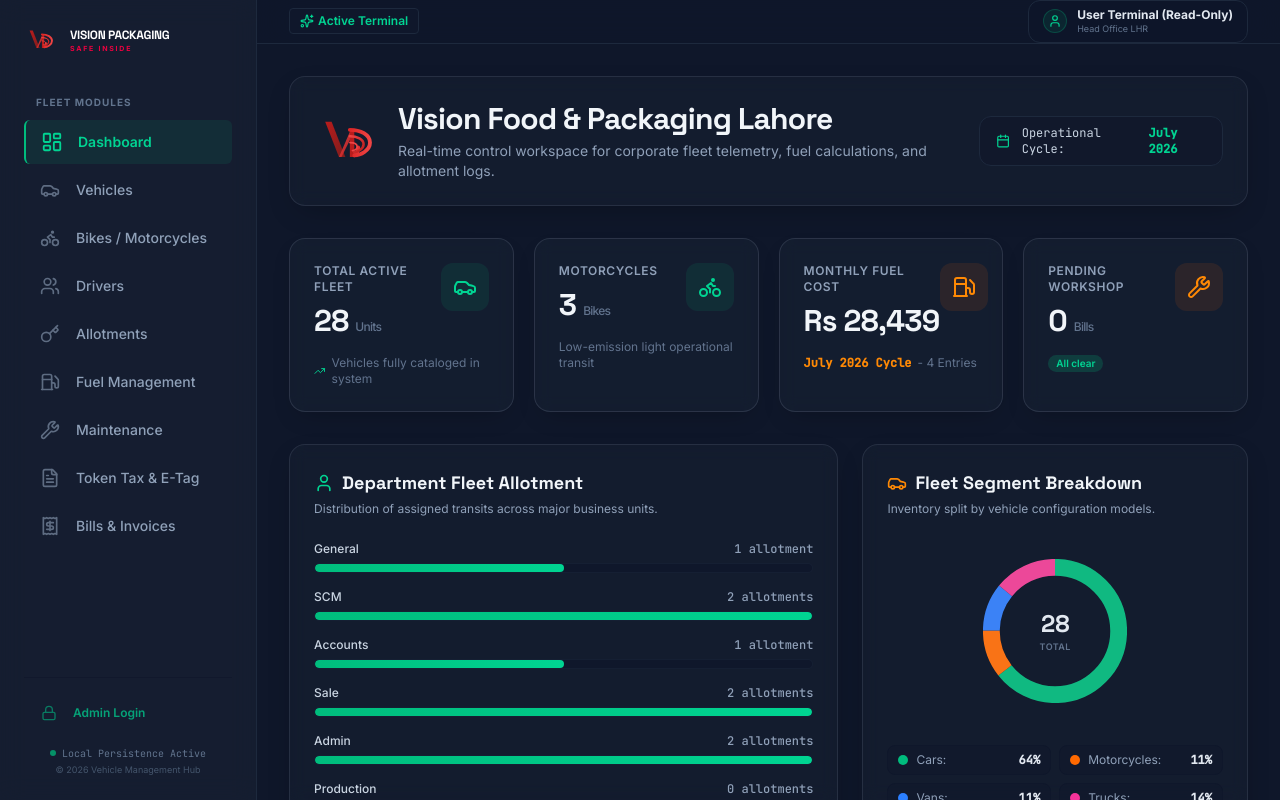
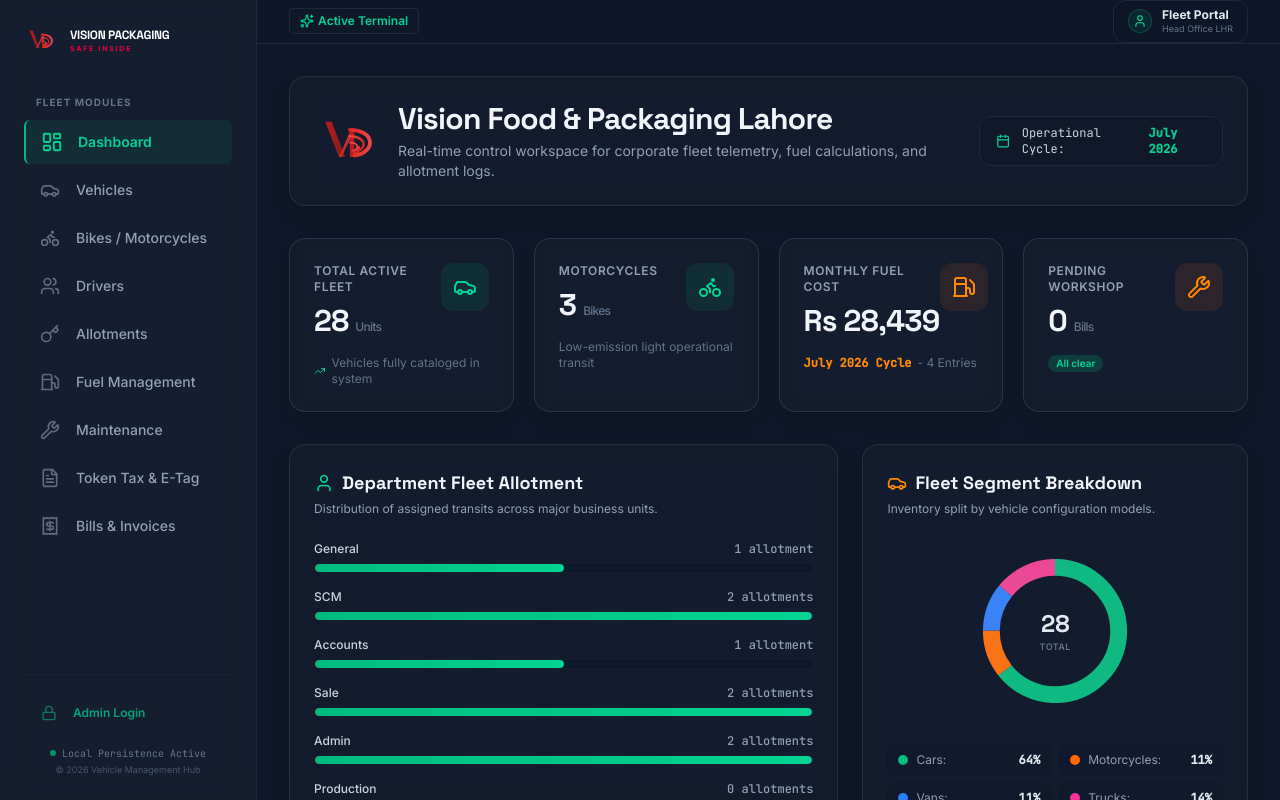
Before and after one commit to visionlahore4-cmd/VP-VMS, a React (Vite) app: page / in a window 1280 px wide. Built offline with nearby package versions, Linux system fonts and the light colour scheme.

Commit message:
refactor: update UI labels for admin session state
Rename terminal display labels for improved clarity
and consistency when switching out of admin mode.

```diff
--- a/src/App.tsx
+++ b/src/App.tsx
@@ -64,7 +64,7 @@ export default function App() {
   const handleLogout = () => {
     sessionStorage.removeItem('portal_role');
     setUserRole('user');
-    addToast('Logged out of Admin session. Switched to read-only mode.', 'info');
+    addToast('Admin mode disabled.', 'info');
   };
 
   // 1. Initial Load & Seed Population
@@ -429,7 +429,7 @@ export default function App() {
               </div>
               <div className="text-left">
                 <span className="text-xs font-bold text-slate-200 block leading-tight">
-                  {isAdmin ? 'Admin Terminal' : 'User Terminal (Read-Only)'}
+                  {isAdmin ? 'Admin Terminal' : 'Fleet Portal'}
                 </span>
                 <span className="text-[9px] text-slate-500 block">Head Office LHR</span>
               </div>
```
